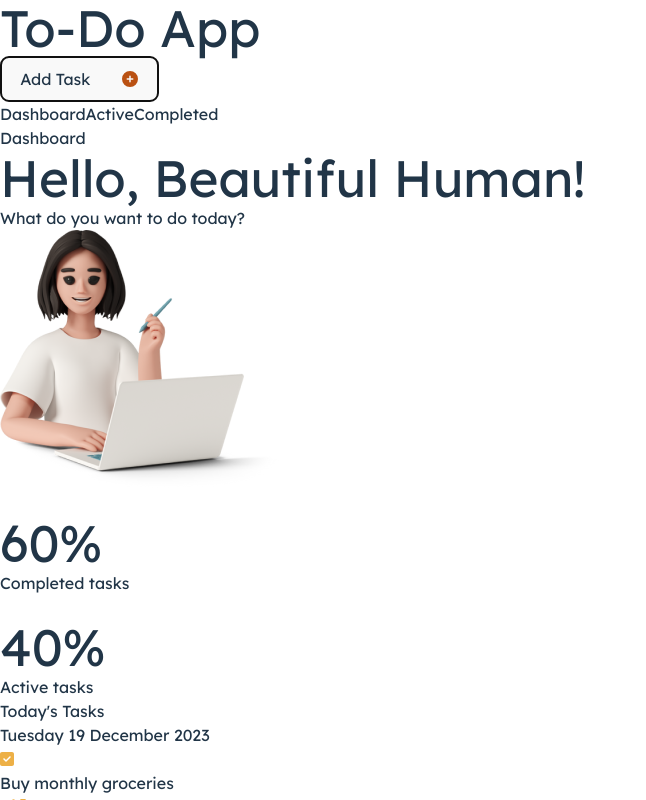
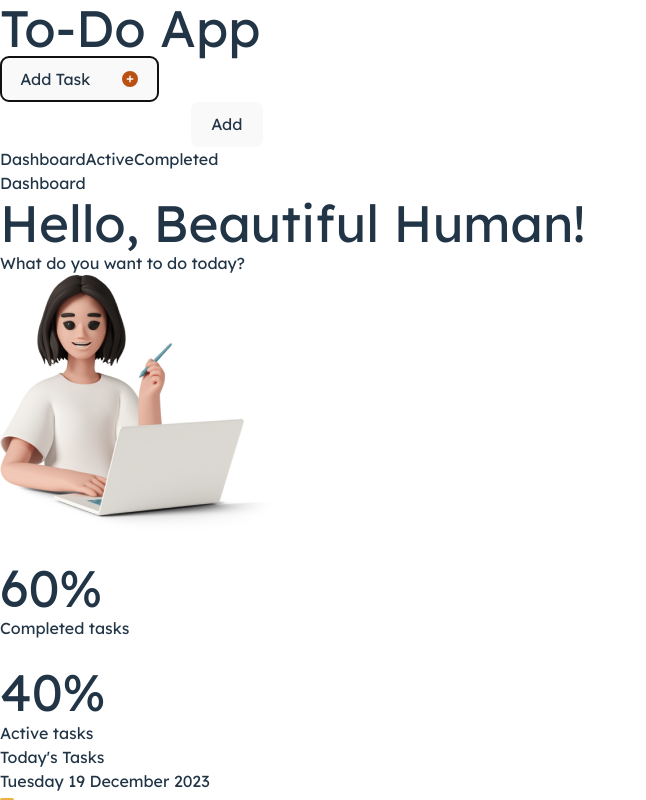
Before and after one commit to syahba/todo-list, a React (Vite) app: page / in a window 1280 px wide. Both pictures are taken after a click on the button "Add Task". Shown: the top 800 px of the page, without its empty margins (0-646 px from the left). Built offline with nearby package versions, Linux system fonts and the light colour scheme.

Commit message:
add modal component and set state modal

```diff
--- /dev/null
+++ b/src/components/ButtonAdd.jsx
@@ -0,0 +1,21 @@
+import { faCirclePlus } from "@fortawesome/free-solid-svg-icons";
+import { FontAwesomeIcon } from "@fortawesome/react-fontawesome";
+import Modal from "./Modal";
+import { useState } from "react";
+
+function ButtonAdd() {
+  const [isOpen, setIsOpen] = useState(false);
+
+  return (
+    <div>
+      <button className="task-button" onClick={() => setIsOpen(true)}>
+        Add Task
+        <FontAwesomeIcon icon={faCirclePlus} style={{ color: "#ba5112", paddingLeft: '2em' }} />
+      </button>
+
+      {isOpen && <Modal setIsOpen={setIsOpen}></Modal>}
+    </div>
+  );
+}
+
+export default ButtonAdd;
--- /dev/null
+++ b/src/components/Modal.jsx
@@ -0,0 +1,13 @@
+function Modal({ setIsOpen }) {
+  return (
+    <div>
+      <div className="modal">
+        <input type="text" />
+        <button onClick={() => setIsOpen(false)}>Add</button>
+      </div>
+      <div className="bg-dark" onClick={() => setIsOpen(false)}></div>
+    </div>
+  );
+}
+
+export default Modal;
--- a/src/components/Sidebar.jsx
+++ b/src/components/Sidebar.jsx
@@ -1,16 +1,12 @@
-import { faCirclePlus } from "@fortawesome/free-solid-svg-icons";
-import { FontAwesomeIcon } from "@fortawesome/react-fontawesome";
 import { Link } from "react-router-dom";
+import ButtonAdd from "./ButtonAdd";
 
 function Sidebar() {
   return (
     <div>
       <h1 className="logo">To-Do App</h1>
 
-      <button className="task-button">
-        Add Task
-        <FontAwesomeIcon icon={faCirclePlus} style={{ color: "#ba5112", paddingLeft: '2em'}} />
-      </button>
+      <ButtonAdd></ButtonAdd>
 
       <div className="nav-list">
         <Link to='/' className="nav-item">Dashboard</Link>
```
